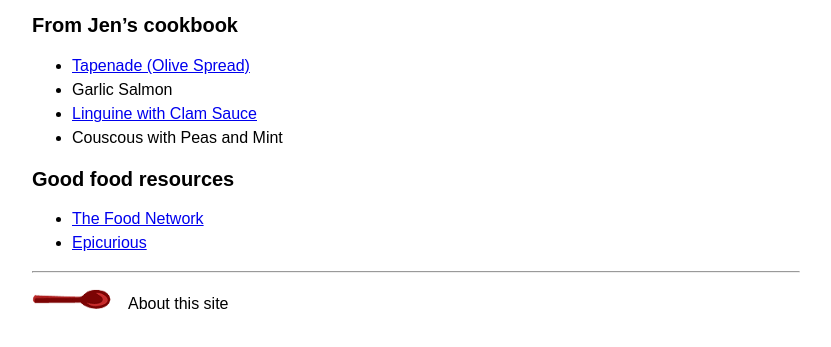
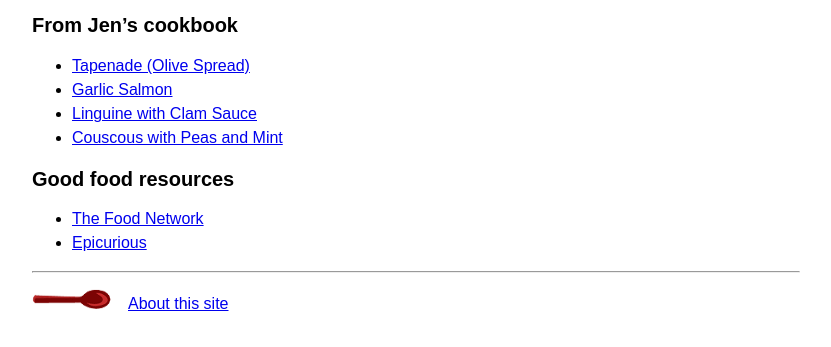
Before and after one commit to thecurator114/fid, a plain HTML site: page bistro/jenskitchen/jenhome.html in a window 1280 px wide. Shown: the part 375-722 px from the top of the page, without its empty margins (224-1055 px from the left). Drawn offline with Linux system fonts and the light colour scheme.

Commit message:
Add files via upload

```diff
--- a/bistro/jenskitchen/jenhome.html
+++ b/bistro/jenskitchen/jenhome.html
@@ -40,9 +40,9 @@
 <h2>From Jen’s cookbook</h2>
 <ul>
   <li><a href="recipes/tapenade.html">Tapenade (Olive Spread)</a></li>
-  <li>Garlic Salmon</li>
+  <li><a href="recipes/salmon.html">Garlic Salmon</a></li>
   <li><a href="recipes/pasta/linguine.html">Linguine with Clam Sauce</a></li>
-  <li>Couscous with Peas and Mint</li>
+  <li><a href="recipes/pasta/couscous.html">Couscous with Peas and Mint</a></li>
 </ul>
 
 <h2>Good food resources</h2>
@@ -52,7 +52,7 @@
 </ul>
 
 <hr>
-<p><img src="images/spoon.gif" alt="" class="icon">About this site</p>
+<p><img src="images/spoon.gif" alt="" class="icon"><a href="about.html">About this site</a></p>
 
 </body>
 </html>
```
